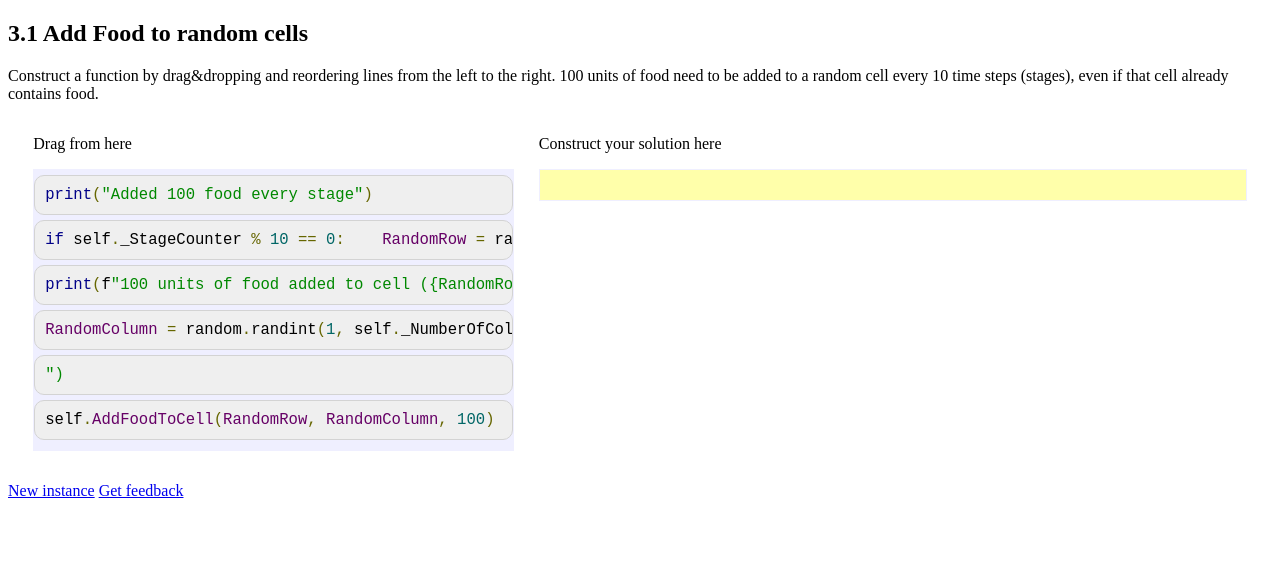
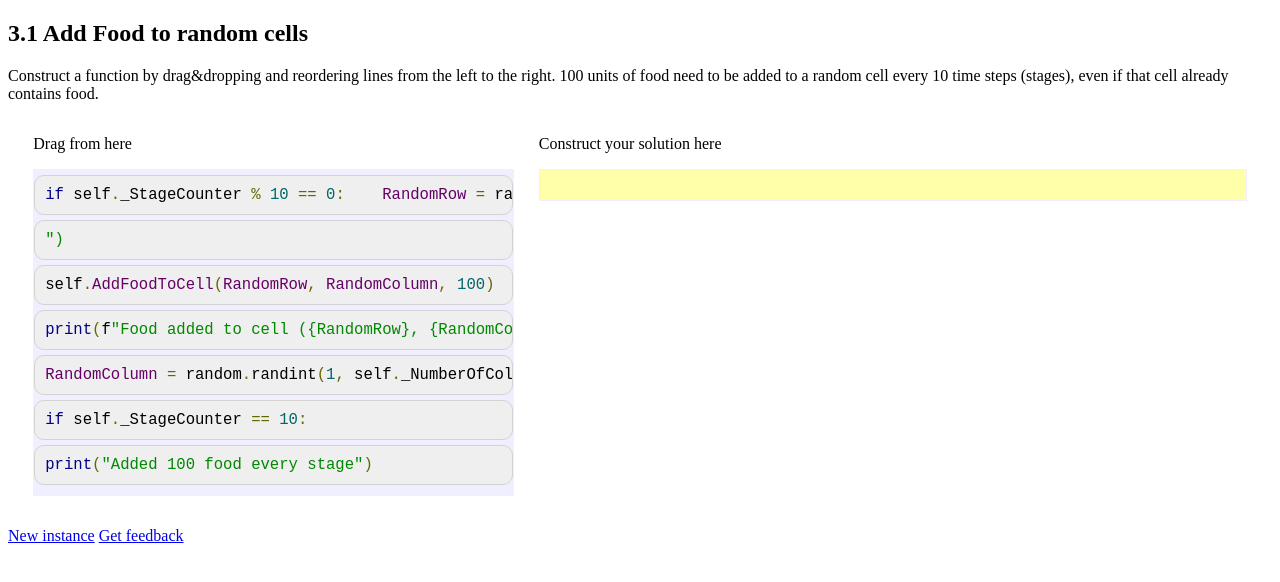
Before and after one commit to djtcant/parsons, a plain HTML site: page A2/3-1Food.html in a window 1280 px wide. Drawn offline with Linux system fonts and the light colour scheme.

Commit message:
Update 3-1Food.html

```diff
--- a/A2/3-1Food.html
+++ b/A2/3-1Food.html
@@ -1,7 +1,7 @@
 <!doctype html>
 <html>
     <head>
-        <title>Simple js-parsons example assignment</title>
+        <title>Parsons Puzzle 3.1</title>
         <link href="../parsons.css" rel="stylesheet" />
         <link href="../lib/prettify.css" rel="stylesheet" />
         <script src="../lib/prettify.js"></script>
@@ -31,7 +31,7 @@
                         '    RandomRow = random.randint(1, self._NumberOfRows)\n' +
                         '    RandomColumn = random.randint(1, self._NumberOfColumns)\n' +
                         '    self.AddFoodToCell(RandomRow, RandomColumn, 100)\n'  +
-                        '    print(f"100 units of food added to cell ({RandomRow}, {RandomColumn})\n")\n'  +
+                        '    print(f"Food added to cell ({RandomRow}, {RandomColumn})\n")\n'  +
                         'if self._StageCounter == 10:#distractor\n'  +
                         '    print("Added 100 food every stage") #distractor\n'
 
@@ -45,7 +45,7 @@
             var parson = new ParsonsWidget({
                 'sortableId': 'sortable',
                 'trashId': 'sortableTrash',
-                'max_wrong_lines': 1,
+                'max_wrong_lines': 2,
                 'feedback_cb' : displayErrors
             });
             parson.init(initial);
```
